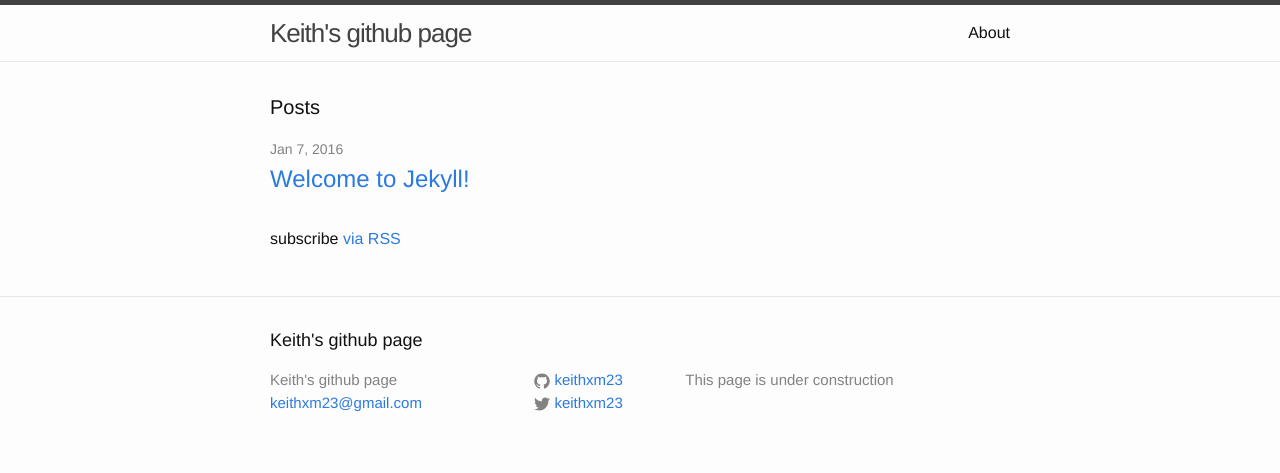
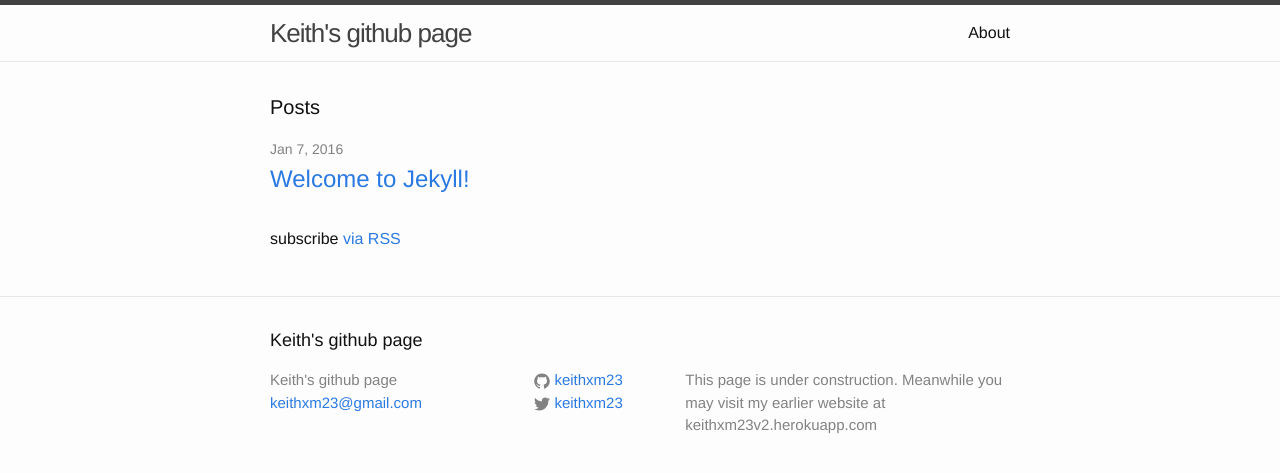
Before and after one commit to keithxm23/keithxm23.github.io, a Jekyll site: the page built from index.html, in a window 1280 px wide. Shown: the top 473 px of the page. Built offline with Jekyll 4.4.1, drawn with Linux system fonts in a browser that asks for light colours.

Commit message:
added link to old keithxm23 website

```diff
--- a/_config.yml
+++ b/_config.yml
@@ -2,7 +2,7 @@
 title: Keith's github page
 email: keithxm23@gmail.com
 description: > # this means to ignore newlines until "baseurl:"
-  This page is under construction
+  This page is under construction. Meanwhile you may visit my earlier website at keithxm23v2.herokuapp.com
 baseurl: "" # the subpath of your site, e.g. /blog/
 url: "http://yourdomain.com" # the base hostname & protocol for your site
 twitter_username: keithxm23
```
